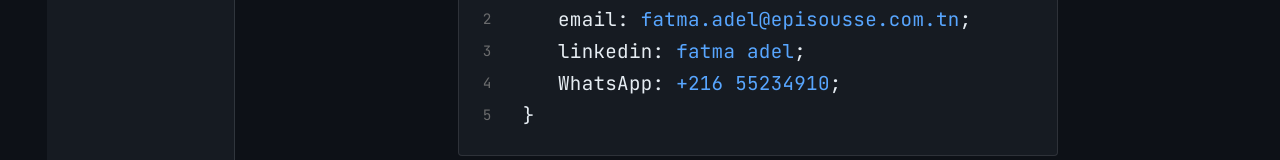
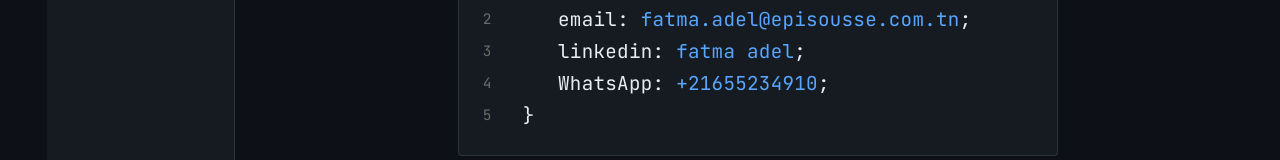
Before and after one commit to fa-a11-cmyk/portfolio, a Next.js app: page /contact in a window 1280 px wide. Shown: the part 384-544 px from the top of the page. Built offline with nearby package versions, Linux system fonts and the light colour scheme.

Commit message:
Update contact page

```diff
--- a/components/ContactCode.tsx
+++ b/components/ContactCode.tsx
@@ -20,7 +20,7 @@ const contactItems = [
 
   {
     social: 'WhatsApp',
-    link: '+216 55234910',
+    link: '+21655234910',
     href: 'https://wa.me/+21655234910',
   },
 
```
